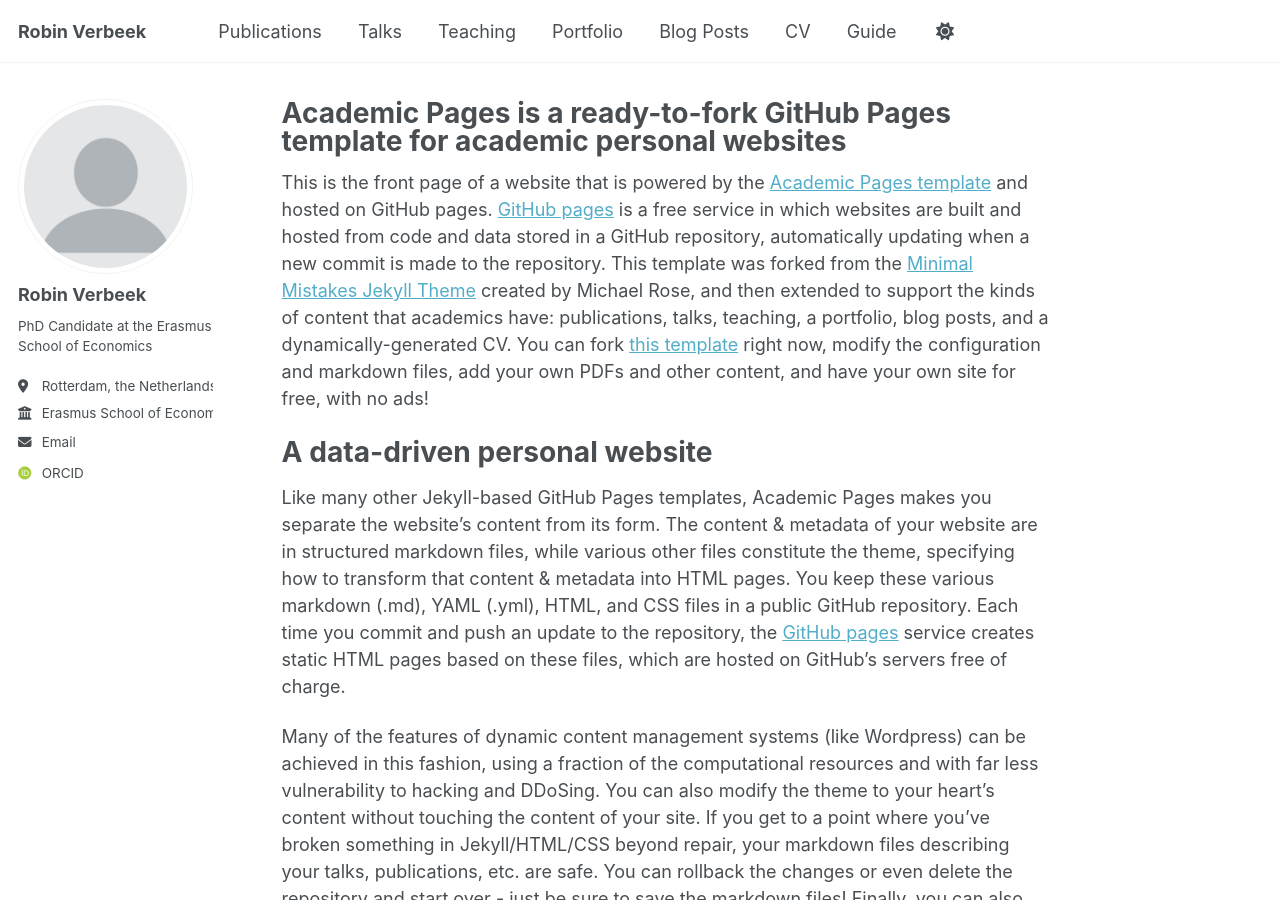
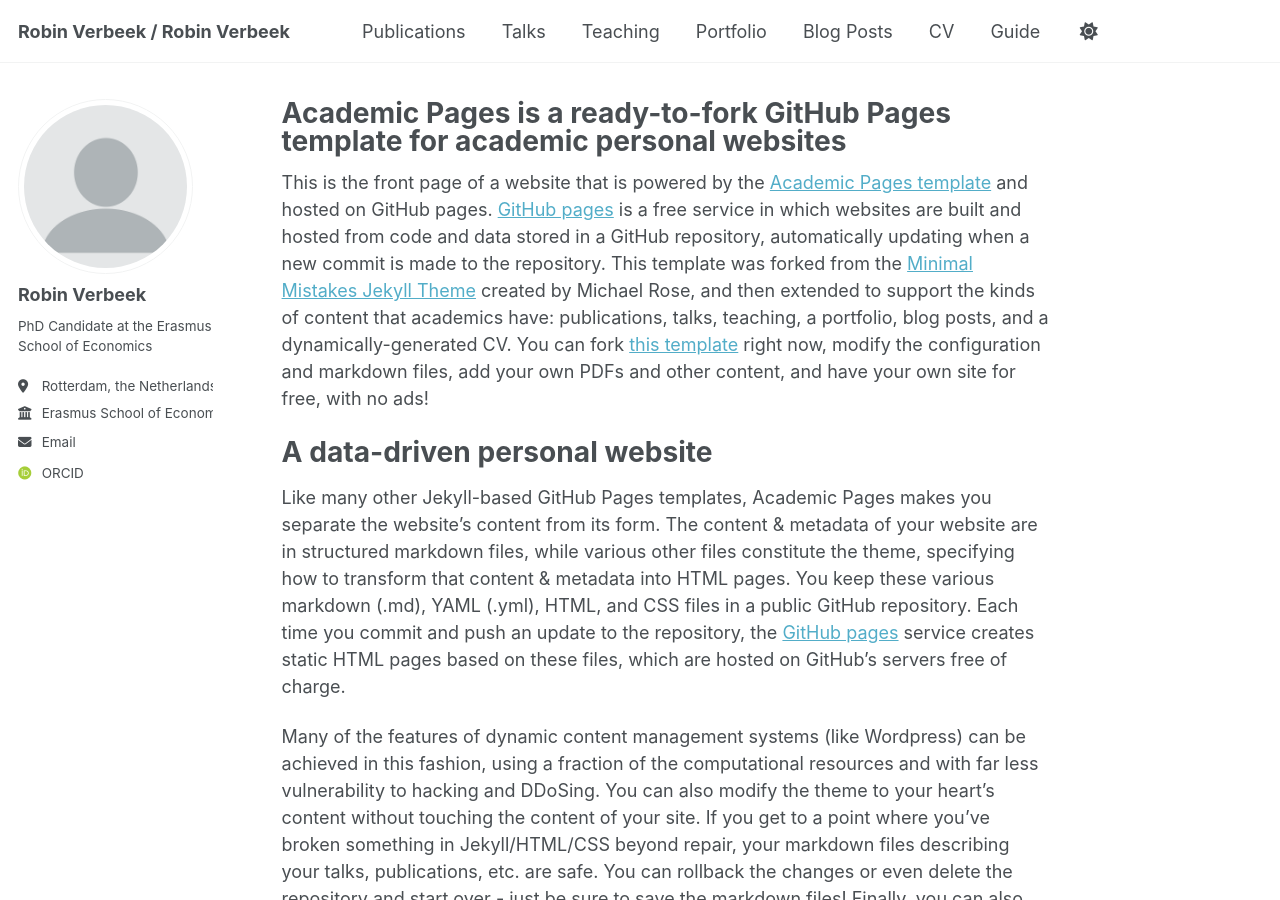
Before and after one commit to RobinV1/robinv1.github.io, a Jekyll site: the page built from _pages/about.md, in a window 1280 px wide and 900 px high. Built offline with Jekyll 4.4.1, drawn with Linux system fonts in a browser that asks for light colours; some web fonts are replaced.

Commit message:
Update _config.yml

```diff
--- a/_config.yml
+++ b/_config.yml
@@ -9,7 +9,7 @@
 # Basic Site Settings
 locale                   : "en-US"
 site_theme               : "default"
-title                    : "Robin Verbeek"
+title                    : "Robin Verbeek / Robin Verbeek"
 title_separator          : "-"
 name                     : &name "Robin Verbeek"
 description              : &description "I am a PhD Candidate at the Erasmus School of Economics. The main focus of my PhD is on mental health."
```
